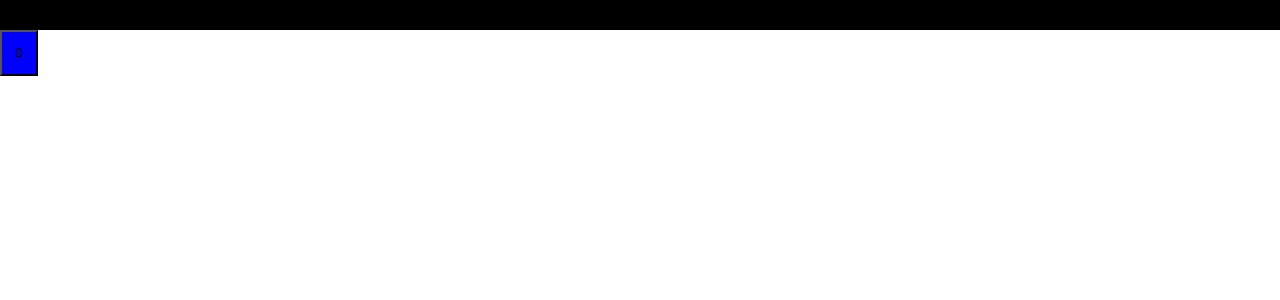
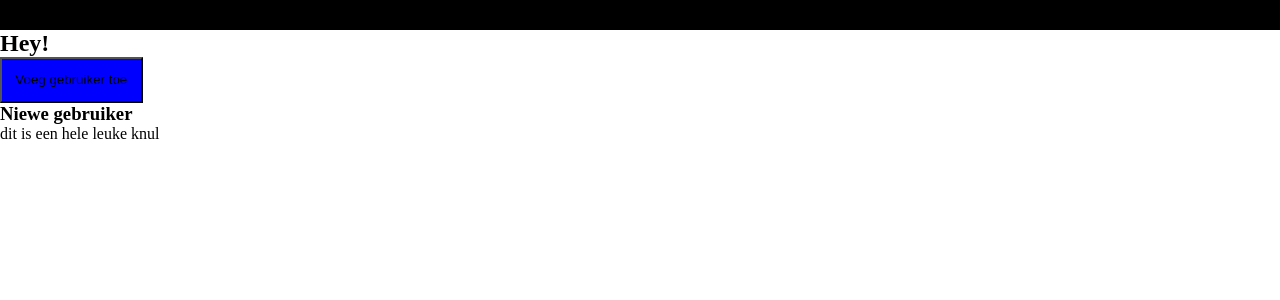
Before and after one commit to timruiterkamp/frontend-applications, a React app: page / in a window 1280 px wide. Shown: the top 300 px of the page. Built offline with nearby package versions, Linux system fonts and the light colour scheme.

Commit message:
added dynamic routing for clients and generated uuid

```diff
--- /dev/null
+++ b/src/components/card/Card.js
@@ -0,0 +1,9 @@
+import React from 'react';
+
+export const Card = props => (
+    <article className={`card card-${props.type ? props.type : 'default'}`}>
+        {props.image && <img src={props.image} alt={props.title} />}
+        <h3 className={'card-title'}>{props.title}</h3>
+        <p className={'card-description'}>{props.description}</p>
+    </article>
+);
--- /dev/null
+++ b/src/components/client/Add.js
@@ -0,0 +1,14 @@
+import React from 'react';
+import {Button} from '../button/Button';
+import {Link} from 'react-router-dom';
+
+export const AddUser = (props) => (
+    <Link to={`clienten/${props.userId}`}>
+        <article className={'client-add'}>
+            <Button
+            type={'add'}
+            onButtonClick={props.addUser}
+            label={'Voeg gebruiker toe'} />
+        </article>
+    </Link>
+);
--- a/src/pages/App.js
+++ b/src/pages/App.js
@@ -1,25 +1,40 @@
-import React, { Component } from 'react';
-import Button from '../components/button/Button';
+import React, { Component } from "react";
+import { AddUser } from "../components/client/Add";
+import { Card } from "../components/card/Card";
 
 class App extends Component {
-
     constructor(props) {
         super(props);
-    this.state = {count : 0};
-    this.incrementCount = this.incrementCount.bind(this);
+        this.id = { id: null };
     }
 
-incrementCount() {
+    createUUID() {
+        return ([1e7] + -1e3 + -4e3 + -8e3 + -1e11).replace(/[018]/g, c =>
+            (
+                c ^
+                (crypto.getRandomValues(new Uint8Array(1))[0] & (15 >> (c / 4)))
+            ).toString(16)
+        );
+    }
+
+    componentWillMount() {
+        const id = this.createUUID();
+        console.log(id);
+
         this.setState({
-        count: this.state.count + 1
+            id: id
         });
     }
 
     render() {
         return (
-      <div>
-        <Button type={'error'} onButtonClick={this.incrementCount} label={this.state.count}/>
-      </div>
+            <main>
+                <h2>Hey!</h2>
+                <AddUser type={"add"} userId={this.state.id} />
+                <Card
+                title={'Niewe gebruiker'}
+                description={'dit is een hele leuke knul'}/>
+            </main>
         );
     }
 }
--- /dev/null
+++ b/src/pages/Client.js
@@ -0,0 +1,8 @@
+import React from 'react';
+
+export const Client = ({ match }) => (
+    <div>
+        <h2> title</h2>
+        <h3>ID: {match.params.id}</h3>
+    </div>
+);
--- /dev/null
+++ b/src/pages/Clients.js
@@ -0,0 +1,18 @@
+import React, { Component } from "react";
+
+class Clients extends Component {
+    constructor(props) {
+        super(props);
+        this.id = { id: null };
+    }
+
+    render() {
+        return (
+            <main>
+                <h2>Hey! gebruikers</h2>
+            </main>
+        );
+    }
+}
+
+export default Clients;
--- a/src/routes.js
+++ b/src/routes.js
@@ -1,12 +1,17 @@
 import React from 'react';
 import { BrowserRouter, Route, Switch } from 'react-router-dom';
 import App from './pages/App';
+import Clients from './pages/Clients';
+import {Client} from './pages/Client';
+
 
 export default () => {
     return (
         <BrowserRouter>
             <Switch>
                 <Route exact path='/' component={App}/>
+                <Route path='/clienten/:id' component={Client}/>
+                <Route path='/clienten' component={Clients}/>
             </Switch>
         </BrowserRouter>
     )
```
Also changed, not shown: src/components/button/Button.js (+2 -6 lines), src/components/client/Overview.js (added). Lines whose indentation alone changed are shown as unchanged.
